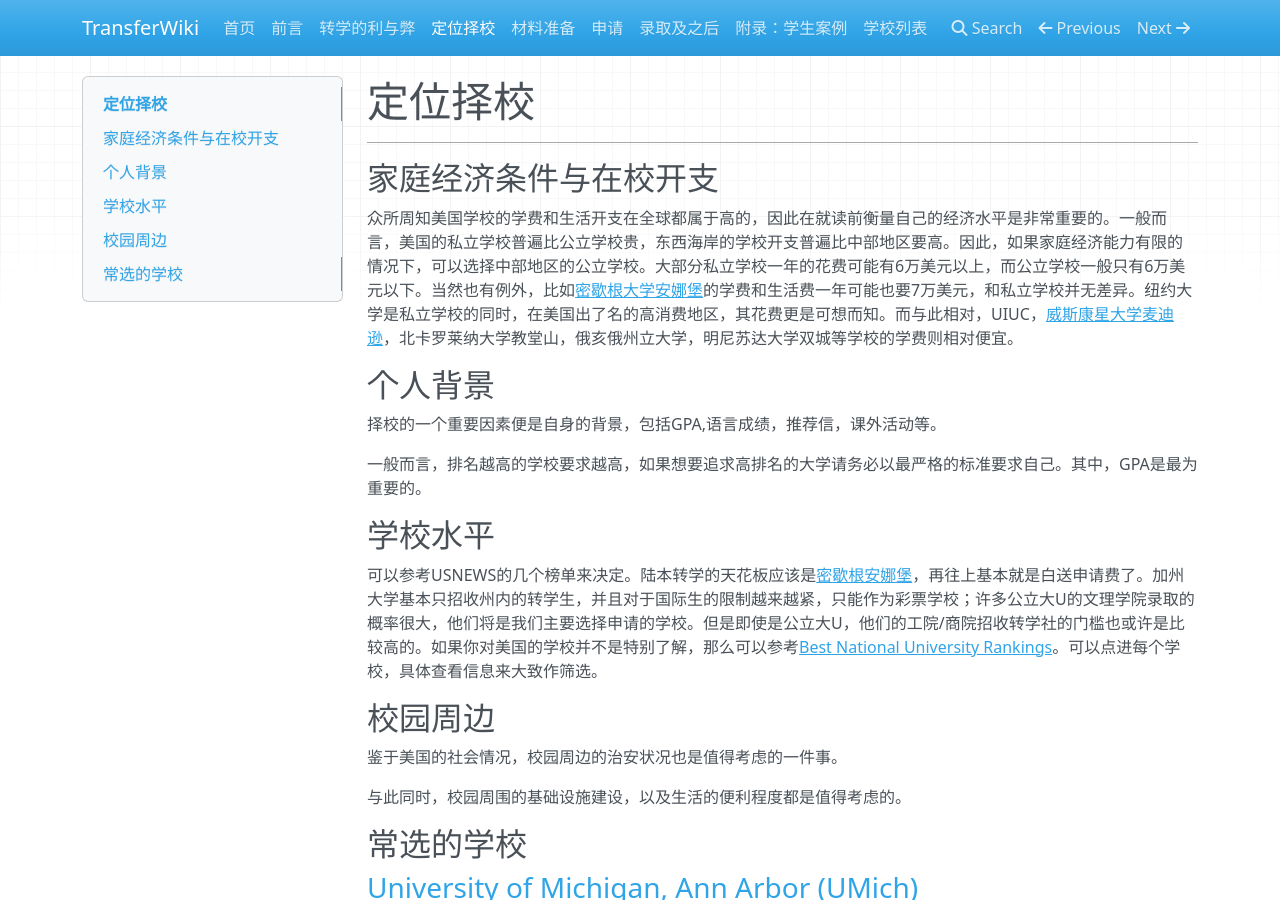
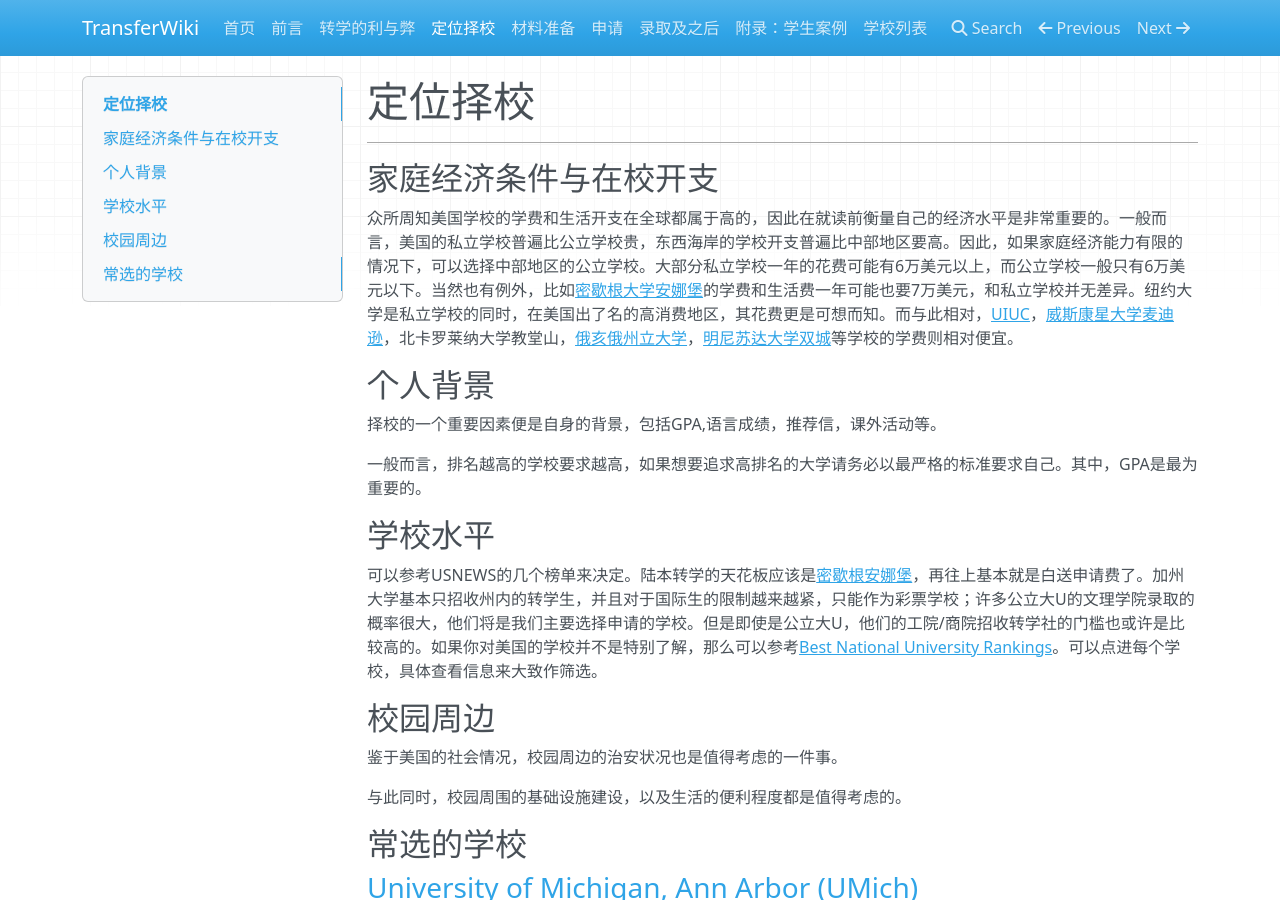
Before and after one commit to SihanXU/TransferWiki, an MkDocs documentation site: the page built from docs/school.md, in a window 1280 px wide and 900 px high. Built offline with MkDocs 1.6.1, drawn with Linux system fonts in a browser that asks for light colours; nearby versions of some CDN libraries; part of the change alters nothing that is shown.

```diff
--- a/docs/school.md
+++ b/docs/school.md
@@ -4,7 +4,7 @@
 
 ## 家庭经济条件与在校开支
 
-众所周知美国学校的学费和生活开支在全球都属于高的，因此在就读前衡量自己的经济水平是非常重要的。一般而言，美国的私立学校普遍比公立学校贵，东西海岸的学校开支普遍比中部地区要高。因此，如果家庭经济能力有限的情况下，可以选择中部地区的公立学校。大部分私立学校一年的花费可能有6万美元以上，而公立学校一般只有6万美元以下。当然也有例外，比如[密歇根大学安娜堡](/schools/umich)的学费和生活费一年可能也要7万美元，和私立学校并无差异。纽约大学是私立学校的同时，在美国出了名的高消费地区，其花费更是可想而知。而与此相对，UIUC，[威斯康星大学麦迪逊]((/schools/wisc))，北卡罗莱纳大学教堂山，俄亥俄州立大学，明尼苏达大学双城等学校的学费则相对便宜。
+众所周知美国学校的学费和生活开支在全球都属于高的，因此在就读前衡量自己的经济水平是非常重要的。一般而言，美国的私立学校普遍比公立学校贵，东西海岸的学校开支普遍比中部地区要高。因此，如果家庭经济能力有限的情况下，可以选择中部地区的公立学校。大部分私立学校一年的花费可能有6万美元以上，而公立学校一般只有6万美元以下。当然也有例外，比如[密歇根大学安娜堡](/schools/umich)的学费和生活费一年可能也要7万美元，和私立学校并无差异。纽约大学是私立学校的同时，在美国出了名的高消费地区，其花费更是可想而知。而与此相对，[UIUC](/schools/uiuc)，[威斯康星大学麦迪逊](/schools/wisc)，北卡罗莱纳大学教堂山，[俄亥俄州立大学](/schools/osu)，[明尼苏达大学双城](/schools/umn)等学校的学费则相对便宜。
 
 ## 个人背景
 
```
